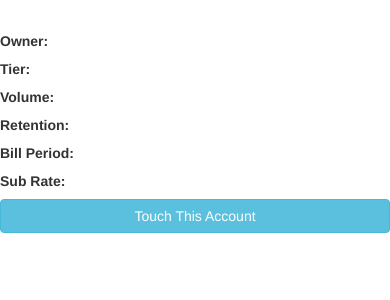
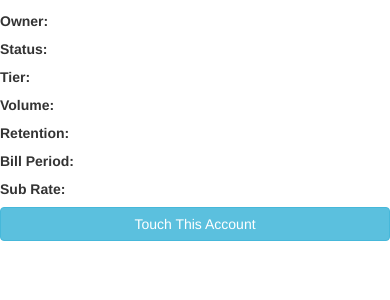
Before and after one commit to sandipsinha/pythonFlask, a Python web app: template law/web/touchbiz/templates/touchbiz/touchbiz_latest.html in a window 390 px wide. Shown: the top 300 px of the page. Run offline with Jinja, Linux system fonts and the light colour scheme; the template is opened without the code that fills it: most values are stand-ins (such as "Sample title", 1, 10 or a date in 2020); some libraries are stand-ins or nearby versions.

Commit message:
Added display of pending status

```diff
--- a/law/web/touchbiz/static/stylesheets/touchbiz.css
+++ b/law/web/touchbiz/static/stylesheets/touchbiz.css
@@ -8,5 +8,5 @@
 }
 
 #slide1 {
-    margin-top:30px;
+    margin-top:10px;
 }
--- a/law/web/touchbiz/templates/touchbiz/touchbiz_latest.html
+++ b/law/web/touchbiz/templates/touchbiz/touchbiz_latest.html
@@ -15,6 +15,12 @@
     <div class="col-md-4"></div>
     <label class="col-md-1 text-right">Owner:</label>
     <div data-key="owner" class="col-md-1 text-left"></div>
+    <div class="col-md-6"></div>
+  </div>
+  <div class='row'>
+    <div class="col-md-4"></div>
+    <label class="col-md-1 text-right">Status:</label>
+    <div data-key="status" class="col-md-1 text-left"></div>
     <div class="col-md-6"></div>
   </div>
   <div class='row'>
```
